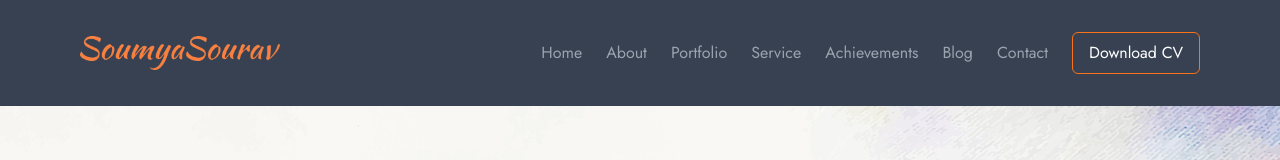
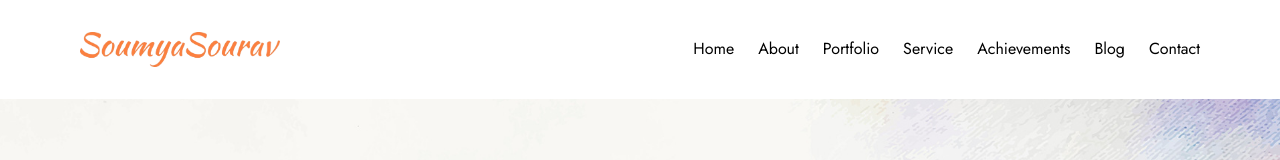
Before and after one commit to prodevssp/portfolio-website, a Next.js app: page / in a window 1280 px wide. Shown: the top 160 px of the page. Built offline with nearby package versions, Linux system fonts and the light colour scheme.

Commit message:
feat: light mode in navbar

```diff
--- a/src/components/Navbar.jsx
+++ b/src/components/Navbar.jsx
@@ -18,7 +18,7 @@ const Navbar = () => {
   ];
 
   return (
-    <nav className="bg-gray-700 py-4 md:py-8 px-10 lg:px-20 fixed w-full z-50">
+    <nav className="bg-white dark:bg-gray-800 py-4 md:py-8 px-10 lg:px-20 fixed w-full z-50">
       <div className="container flex justify-between items-center">
         <div className="flex items-center">
           <a href="#home" className="text-white font-bold text-xl">
@@ -35,17 +35,11 @@ const Navbar = () => {
             <a
               key={link.href}
               href={link.href}
-              className="text-gray-400 hover:text-orange-500 transition-colors duration-300"
+              className="text-black dark:text-gray-400 hover:text-orange-500 transition-colors duration-300"
             >
               {link.label}
             </a>
           ))}
-          <a
-            href="/download-cv" // Assuming this is a separate page or file
-            className="border-orange-500 border transition-all text-white px-4 py-2 rounded-md hover:bg-orange-600 ml-5"
-          >
-            Download CV
-          </a>
         </div>
         <div className="md:hidden">
           <button
@@ -70,13 +64,6 @@ const Navbar = () => {
                 {link.label}
               </a>
             ))}
-            <a
-              href="/download-cv"
-              className="border-orange-500 border text-white px-4 py-2 rounded-md hover:bg-orange-600 w-fit transition-all"
-              onClick={() => setIsOpen(false)}
-            >
-              Download CV
-            </a>
           </div>
         </div>
       )}
```
